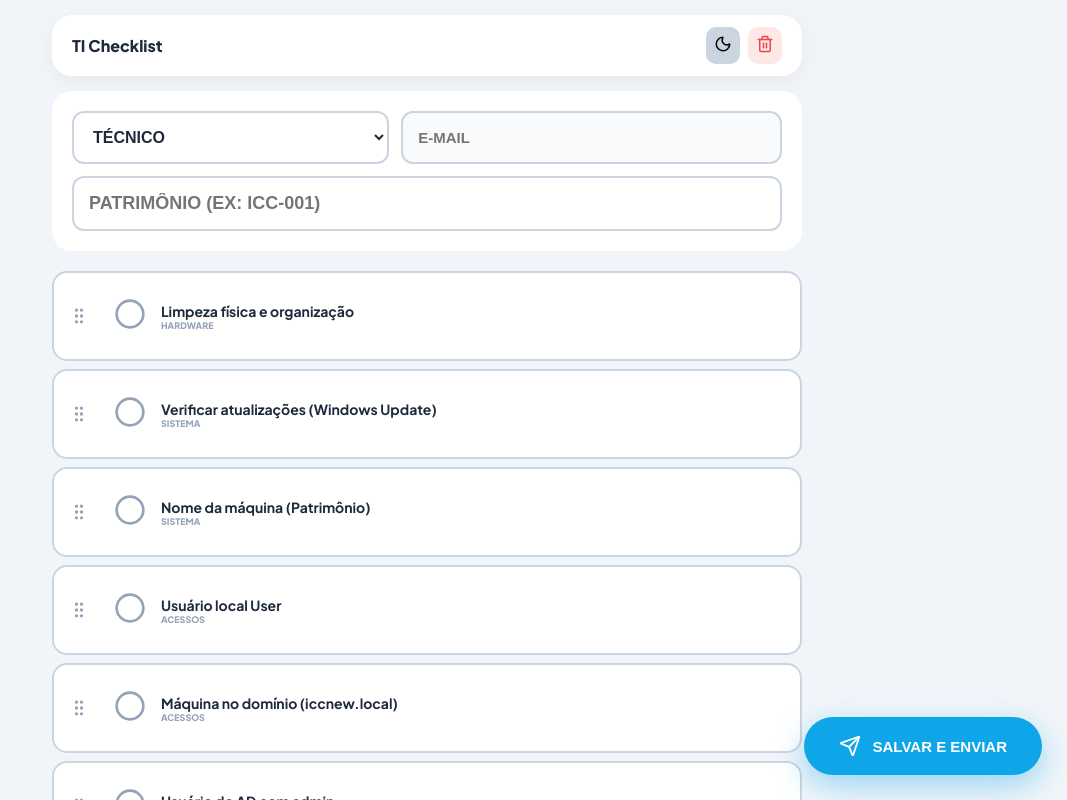
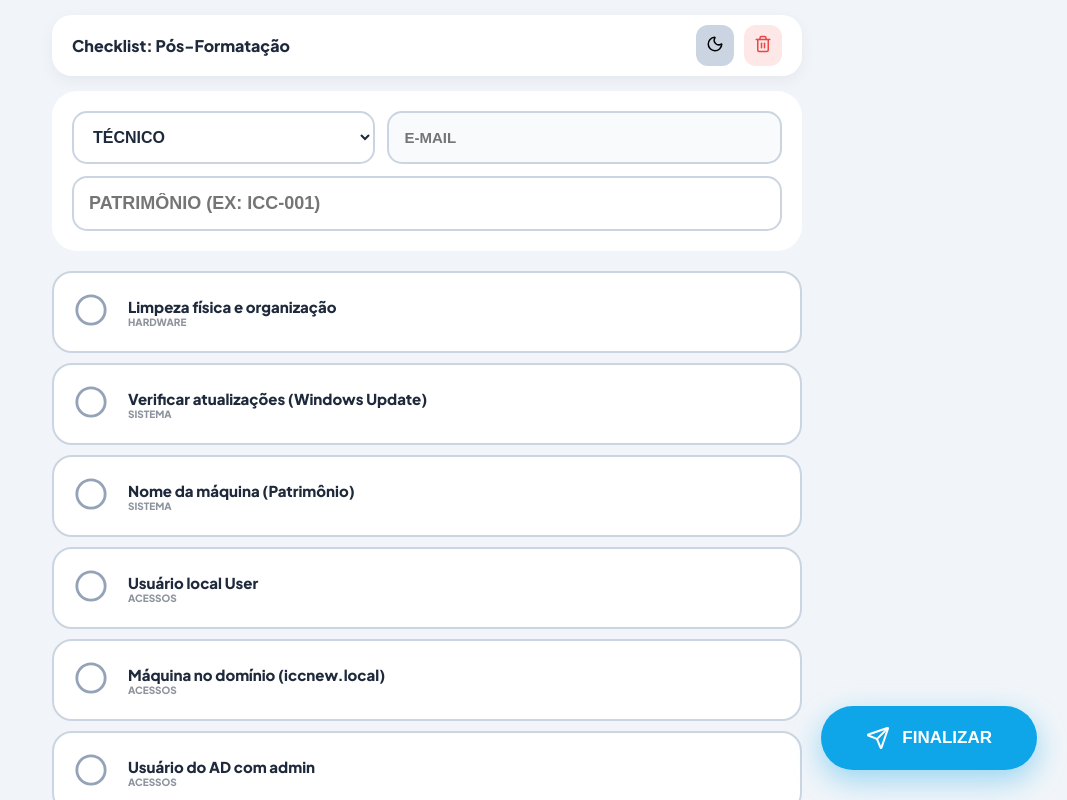
Before and after one commit to KnR3243/ICC-BRAZIL---Checklist-Padroniza-o, a React (Vite) app: page / in a window 1280 px wide. Shown: the top 800 px of the page, without its empty margins (213-1280 px from the left). Built offline with nearby package versions, Linux system fonts and the light colour scheme.

Commit message:
version 1.13

```diff
--- a/src/App.jsx
+++ b/src/App.jsx
@@ -38,99 +38,59 @@ const initialData = [
   { id: 33, task: "Ping - 192.168.10.10 (File)", cat: "Rede" },
 ];
 
-const LOCAL_STORAGE_KEY = 'checklist_icc_v8_stable';
+const STORAGE_KEY = 'checklist_icc_vFinal_Stable_NoDrag';
 
 export default function App() {
   const [state, setState] = useState(() => {
-    const saved = localStorage.getItem(LOCAL_STORAGE_KEY);
-    if (saved) return JSON.parse(saved);
-    return {
-      items: initialData,
-      patrimonio: '',
-      tecnico: '',
-      email: '',
-      checkedItems: {},
-      darkMode: false
-    };
+    const saved = localStorage.getItem(STORAGE_KEY);
+    return saved ? JSON.parse(saved) : { items: initialData, patrimonio: '', tecnico: '', email: '', checkedItems: {}, darkMode: false };
   });
 
   const { items, patrimonio, tecnico, email, checkedItems, darkMode } = state;
-  const [showErrors, setShowErrors] = useState(false);
   const [enviando, setEnviando] = useState(false);
-  const [isDrawing, setIsDrawing] = useState(false);
   const [hasSigned, setHasSigned] = useState(false);
-  const [draggedItemIdx, setDraggedItemIdx] = useState(null);
   const [modal, setModal] = useState({ show: false, title: '', msg: '', type: 'error' });
-
   const canvasRef = useRef(null);
 
-  useEffect(() => {
-    localStorage.setItem(LOCAL_STORAGE_KEY, JSON.stringify(state));
-  }, [state]);
+  useEffect(() => { localStorage.setItem(STORAGE_KEY, JSON.stringify(state)); }, [state]);
 
-  const updateState = (newData) => {
-    setState(prev => ({ ...prev, ...newData }));
+  const updateState = (val) => setState(p => ({ ...p, ...val }));
+
+  const handleTecnicoChange = (val) => {
+    let mail = '';
+    if (val === 'Kauan') mail = 'kauan.santos@iccbrazil.com.br';
+    else if (val === 'Odair') mail = 'odair.junior@iccbrazil.com.br';
+    updateState({ tecnico: val, email: mail });
   };
 
-  const handleDragStart = (e, index) => {
-    setDraggedItemIdx(index);
-    e.dataTransfer.effectAllowed = "move";
-    setTimeout(() => { e.target.style.opacity = "0.4"; }, 0);
+  const getPos = (e) => {
+    const rect = canvasRef.current.getBoundingClientRect();
+    const clientX = e.touches ? e.touches[0].clientX : e.clientX;
+    const clientY = e.touches ? e.touches[0].clientY : e.clientY;
+    return { x: clientX - rect.left, y: clientY - rect.top };
   };
 
-  const handleDragOver = (e, index) => {
-    e.preventDefault();
-    if (draggedItemIdx === null || draggedItemIdx === index) return;
-    const newList = [...items];
-    const draggedItem = newList[draggedItemIdx];
-    newList.splice(draggedItemIdx, 1);
-    newList.splice(index, 0, draggedItem);
-    setDraggedItemIdx(index);
-    updateState({ items: newList });
+  const startSign = (e) => {
+    const { x, y } = getPos(e);
+    const ctx = canvasRef.current.getContext('2d');
+    ctx.lineWidth = 2; ctx.lineCap = 'round'; ctx.strokeStyle = '#000';
+    ctx.beginPath(); ctx.moveTo(x, y);
+    canvasRef.current.isDrawing = true;
+    setHasSigned(true);
   };
 
-  const handleDragEnd = (e) => {
-    e.target.style.opacity = "1";
-    setDraggedItemIdx(null);
-  };
-
-  const handleTecnicoChange = (val) => {
-    let newEmail = '';
-    if (val === 'Kauan') newEmail = 'kauan.santos@iccbrazil.com.br';
-    if (val === 'Odair') newEmail = 'odair.junior@iccbrazil.com.br';
-    updateState({ tecnico: val, email: newEmail });
-  };
-
-  // FUNÇÃO PARA LIMPAR TUDO APÓS SALVAR
-  const resetFormAfterSave = () => {
-    updateState({
-      patrimonio: '',
-      tecnico: '',
-      email: '',
-      checkedItems: {},
-      // Mantemos a ordem dos 'items' conforme o usuário organizou
-    });
-    setHasSigned(false);
-    setShowErrors(false);
-    if (canvasRef.current) {
-      const ctx = canvasRef.current.getContext('2d');
-      ctx.clearRect(0, 0, canvasRef.current.width, canvasRef.current.height);
-    }
+  const drawSign = (e) => {
+    if (!canvasRef.current.isDrawing) return;
+    if (e.touches) e.preventDefault();
+    const { x, y } = getPos(e);
+    const ctx = canvasRef.current.getContext('2d');
+    ctx.lineTo(x, y); ctx.stroke();
   };
 
   const gerarPDF = async () => {
-    const totalChecked = Object.values(checkedItems).filter(Boolean).length;
-    if (!patrimonio || !tecnico) {
-      setModal({ show: true, title: 'Atenção', msg: 'Preencha Técnico e Patrimônio.', type: 'error' });
-      return;
-    }
-    if (totalChecked < items.length) {
-      setShowErrors(true);
-      setModal({ show: true, title: 'Incompleto', msg: `Faltam ${items.length - totalChecked} itens.`, type: 'error' });
-      return;
-    }
-    if (!hasSigned) {
-      setModal({ show: true, title: 'Assinatura', msg: 'Assine o documento.', type: 'error' });
+    const total = Object.values(checkedItems).filter(Boolean).length;
+    if (!patrimonio || !tecnico || !hasSigned || total < items.length) {
+      setModal({ show: true, title: 'Incompleto', msg: 'Assine e marque todos os 33 itens.', type: 'error' });
       return;
     }
 
@@ -141,29 +101,34 @@ export default function App() {
     doc.setFontSize(10);
     doc.text(`Técnico: ${tecnico} | Patrimônio: ${patrimonio}`, 20, 20);
     doc.text(`Data: ${new Date().toLocaleString()}`, 20, 25);
+
     let y = 35;
     doc.setFontSize(8);
-    items.forEach(item => {
-      doc.text(`[X] ${item.cat.toUpperCase()}: ${item.task}`, 20, y);
+    items.forEach(i => {
+      doc.text(`[X] ${i.cat.toUpperCase()}: ${i.task}`, 20, y);
       y += 5.5;
     });
 
     const sigData = canvasRef.current.toDataURL('image/jpeg', 0.8);
     doc.addImage(sigData, 'JPEG', 80, y + 5, 50, 15);
     const pdfBase64 = doc.output('datauristring');
-    doc.save(`Checklist_${patrimonio}.pdf`);
 
     try {
-      await fetch('/api/send', {
+      const res = await fetch('/api/send', {
         method: 'POST',
         headers: { 'Content-Type': 'application/json' },
         body: JSON.stringify({ tecnico, patrimonio, pdfBase64, email })
       });
-      setModal({ show: true, title: 'Sucesso!', msg: 'E-mail enviado e PDF salvo! Campos limpos para o próximo.', type: 'success' });
-      resetFormAfterSave(); // Limpa tudo após o envio
+      if (!res.ok) throw new Error();
+      setModal({ show: true, title: 'Sucesso!', msg: 'E-mail enviado e PDF salvo!', type: 'success' });
+
+      updateState({ patrimonio: '', checkedItems: {}, tecnico: '', email: '' });
+      setHasSigned(false);
+      canvasRef.current.getContext('2d').clearRect(0,0,600,180);
+      doc.save(`Checklist_${patrimonio}.pdf`);
     } catch (e) {
-      setModal({ show: true, title: 'Concluído', msg: 'PDF baixado. Lembre-se de limpar os campos se for iniciar outra máquina.', type: 'success' });
-      resetFormAfterSave(); // Limpa mesmo se a API de e-mail falhar (já que o PDF baixou)
+      setModal({ show: true, title: 'Aviso', msg: 'PDF baixado. O envio automático falhou.', type: 'error' });
+      doc.save(`Checklist_${patrimonio}.pdf`);
     }
     setEnviando(false);
   };
@@ -180,100 +145,62 @@ export default function App() {
     <div style={{ backgroundColor: theme.bg, minHeight: '100vh', padding: '15px', paddingBottom: '140px', display: 'flex', justifyContent: 'center', fontFamily: "'Plus Jakarta Sans', sans-serif", transition: 'background-color 0.3s ease' }}>
 
       {modal.show && (
-        <div style={{ position: 'fixed', inset: 0, backgroundColor: 'rgba(0,0,0,0.8)', display: 'flex', justifyContent: 'center', alignItems: 'center', zIndex: 9999, backdropFilter: 'blur(5px)' }}>
-          <div className="modal-pop" style={{ backgroundColor: theme.card, padding: '40px', borderRadius: '30px', maxWidth: '450px', width: '90%', textAlign: 'center' }}>
-              {modal.type === 'error' ? <XCircle size={70} color="#ef4444" /> : <CheckCircle size={70} color="#22c55e" />}
-              <h2 style={{ color: theme.text, fontSize: '24px', marginTop: '20px', fontWeight: '800' }}>{modal.title}</h2>
-              <p style={{ color: '#94a3b8', fontSize: '15px', marginBottom: '30px' }}>{modal.msg}</p>
-              <button onClick={() => setModal({ ...modal, show: false })} style={{ padding: '15px 40px', borderRadius: '15px', border: 'none', backgroundColor: theme.accent, color: '#fff', fontWeight: '800', cursor: 'pointer' }}>OK</button>
+        <div style={{ position: 'fixed', inset: 0, background: 'rgba(0,0,0,0.8)', zIndex: 9999, display: 'flex', alignItems: 'center', justifyContent: 'center', backdropFilter: 'blur(4px)' }}>
+          <div className="modal-pop" style={{ background: theme.card, padding: '40px', borderRadius: '30px', textAlign: 'center', maxWidth: '450px' }}>
+            {modal.type === 'error' ? <XCircle size={70} color="#ef4444" /> : <CheckCircle size={70} color="#22c55e" />}
+            <h2 style={{ fontWeight: '800', marginTop: '20px', color: theme.text }}>{modal.title}</h2>
+            <p style={{ color: '#94a3b8' }}>{modal.msg}</p>
+            <button onClick={() => setModal({ ...modal, show: false })} style={{ background: theme.accent, color: '#fff', border: 'none', padding: '15px 40px', borderRadius: '15px', fontWeight: '800', cursor: 'pointer', marginTop: '20px' }}>OK</button>
           </div>
         </div>
       )}
 
       <div style={{ width: '100%', maxWidth: '750px' }}>
-        <header style={{ display: 'flex', justifyContent: 'space-between', alignItems: 'center', marginBottom: '15px', backgroundColor: theme.card, padding: '12px 20px', borderRadius: '20px', boxShadow: '0 5px 20px rgba(0,0,0,0.05)', transition: 'background-color 0.3s ease' }}>
-          <h1 style={{ color: theme.text, fontSize: '16px', fontWeight: '800', margin: 0 }}>TI Checklist</h1>
-          <div style={{ display: 'flex', gap: '8px' }}>
-            <button onClick={() => updateState({ darkMode: !darkMode })} style={{ border: 'none', background: theme.border, padding: '8px', borderRadius: '10px', cursor: 'pointer', transition: 'all 0.3s ease' }}>{darkMode ? <Sun size={18} color="white" /> : <Moon size={18} />}</button>
-            <button onClick={() => window.confirm("Limpar tudo?") && (localStorage.removeItem(LOCAL_STORAGE_KEY) || window.location.reload())} style={{ border: 'none', background: '#ef444420', padding: '8px', borderRadius: '10px', cursor: 'pointer' }}><Trash2 size={18} color="#ef4444" /></button>
+        <header style={{ display: 'flex', justifyContent: 'space-between', alignItems: 'center', marginBottom: '15px', background: theme.card, padding: '10px 20px', borderRadius: '20px', boxShadow: '0 5px 15px rgba(0,0,0,0.05)' }}>
+          <h1 style={{ fontSize: '16px', fontWeight: '800', margin: 0, color: theme.text }}>Checklist: Pós-Formatação</h1>
+          <div style={{ display: 'flex', gap: '10px' }}>
+            <button onClick={() => updateState({ darkMode: !darkMode })} style={{ background: theme.border, border: 'none', padding: '10px', borderRadius: '12px', cursor: 'pointer', transition: '0.3s' }}>{darkMode ? <Sun size={18} color="white" /> : <Moon size={18} />}</button>
+            <button onClick={() => window.confirm("Limpar tudo?") && (localStorage.clear() || window.location.reload())} style={{ background: '#ef444420', border: 'none', padding: '10px', borderRadius: '12px', cursor: 'pointer' }}><Trash2 size={18} color="#ef4444" /></button>
           </div>
         </header>
 
-        <div style={{ backgroundColor: theme.card, padding: '20px', borderRadius: '20px', marginBottom: '20px', display: 'flex', flexDirection: 'column', gap: '12px', transition: 'background-color 0.3s ease' }}>
-          <div style={{ display: 'grid', gridTemplateColumns: '1fr 1.2fr', gap: '12px' }}>
-            <select value={tecnico} onChange={(e) => handleTecnicoChange(e.target.value)}
-                    style={{ padding: '15px', borderRadius: '12px', border: '2px solid ' + theme.border, backgroundColor: theme.card, color: theme.text, fontSize: '16px', fontWeight: '800', cursor: 'pointer' }}>
-              <option value="">TÉCNICO</option>
-              <option value="Odair">ODAIR</option>
-              <option value="Kauan">KAUAN</option>
+        <div style={{ background: theme.card, padding: '20px', borderRadius: '25px', marginBottom: '20px', display: 'flex', flexDirection: 'column', gap: '12px', transition: '0.3s ease' }}>
+          <div style={{ display: 'grid', gridTemplateColumns: '1fr 1.3fr', gap: '12px' }}>
+            <select value={tecnico} onChange={(e) => handleTecnicoChange(e.target.value)} style={{ padding: '15px', borderRadius: '15px', border: '2px solid ' + theme.border, background: theme.card, color: theme.text, fontWeight: '800', fontSize: '16px' }}>
+              <option value="">TÉCNICO</option><option value="Odair">ODAIR</option><option value="Kauan">KAUAN</option>
             </select>
-            <input value={email} readOnly placeholder="E-MAIL" style={{ padding: '15px', borderRadius: '12px', border: '2px solid ' + theme.border, backgroundColor: darkMode ? '#0f172a' : '#f8fafc', color: '#94a3b8', fontSize: '15px', fontWeight: '800' }} />
+            <input value={email} readOnly placeholder="E-MAIL" style={{ padding: '15px', borderRadius: '15px', border: '2px solid ' + theme.border, background: darkMode ? '#0f172a' : '#f8fafc', color: '#94a3b8', fontSize: '15px', fontWeight: '800' }} />
           </div>
-          <input
-            placeholder="PATRIMÔNIO (EX: ICC-001)"
-            value={patrimonio}
-            onChange={(e) => updateState({ patrimonio: e.target.value.toUpperCase() })}
-            style={{ padding: '15px', borderRadius: '12px', border: '2px solid ' + theme.border, backgroundColor: theme.card, color: theme.text, fontSize: '18px', fontWeight: '800', width: '100%', boxSizing: 'border-box' }}
-          />
+          <input placeholder="PATRIMÔNIO (EX: ICC-001)" value={patrimonio} onChange={(e) => updateState({ patrimonio: e.target.value.toUpperCase() })} style={{ padding: '15px', borderRadius: '15px', border: '2px solid ' + theme.border, background: theme.card, color: theme.text, fontSize: '18px', fontWeight: '800', width: '100%', boxSizing: 'border-box' }} />
         </div>
 
-        <div style={{ display: 'flex', flexDirection: 'column', gap: '8px' }}>
-          {items.map((item, index) => {
-            const isChecked = checkedItems[item.id];
-            return (
-              <div
-                key={item.id}
-                draggable
-                onDragStart={(e) => handleDragStart(e, index)}
-                onDragOver={(e) => handleDragOver(e, index)}
-                onDragEnd={handleDragEnd}
-                className="checklist-box"
-                style={{
-                  display: 'flex', alignItems: 'center', borderRadius: '15px', overflow: 'hidden',
-                  border: '2px solid ' + (isChecked ? '#22c55e' : (showErrors && !isChecked ? '#ef4444' : theme.border)),
-                  backgroundColor: isChecked ? (darkMode ? '#064e3b' : '#f0fff4') : theme.card,
-                  transition: 'background-color 0.3s ease, transform 0.2s'
-                }}
-              >
-                <div style={{ padding: '20px 10px 20px 15px', cursor: 'grab', display: 'flex', alignItems: 'center' }}>
-                    <GripVertical size={20} color="#94a3b8" />
-                </div>
+        <div style={{ display: 'flex', flexDirection: 'column', gap: '10px' }}>
+          {items.map((item) => (
+            <div key={item.id} className="checklist-box"
+              style={{ display: 'flex', alignItems: 'center', borderRadius: '20px', border: '2px solid ' + (checkedItems[item.id] ? '#22c55e' : theme.border), background: checkedItems[item.id] ? (darkMode ? '#064e3b' : '#f0fff4') : theme.card, transition: '0.2s' }}>
 
-                <div onClick={() => updateState({ checkedItems: { ...checkedItems, [item.id]: !isChecked } })} style={{ display: 'flex', alignItems: 'center', width: '100%', cursor: 'pointer', padding: '15px 15px 15px 5px' }}>
-                  <div style={{ padding: '10px', marginRight: '5px' }}>
-                     {isChecked ? <CheckCircle color="#22c55e" size={32} /> : <Circle color={showErrors && !isChecked ? "#ef4444" : "#94a3b8"} size={32} />}
-                  </div>
-                  <div style={{ flex: 1 }}>
-                    <div style={{ fontSize: '14px', fontWeight: '700', color: isChecked ? (darkMode ? '#fff' : '#166534') : theme.text }}>{item.task}</div>
-                    <div style={{ fontSize: '9px', color: '#94a3b8', fontWeight: '900', textTransform: 'uppercase' }}>{item.cat}</div>
-                  </div>
+              <div onClick={() => updateState({ checkedItems: { ...checkedItems, [item.id]: !checkedItems[item.id] } })} style={{ display: 'flex', alignItems: 'center', flex: 1, cursor: 'pointer', padding: '20px' }}>
+                <div style={{ paddingRight: '20px' }}>{checkedItems[item.id] ? <CheckCircle color="#22c55e" size={34} /> : <Circle color="#94a3b8" size={34} />}</div>
+                <div>
+                  <div style={{ fontSize: '15px', fontWeight: '800', color: checkedItems[item.id] ? (darkMode ? '#fff' : '#166534') : theme.text }}>{item.task}</div>
+                  {/* AJUSTE AQUI: Adicionado color: theme.text para não ficar preto no modo escuro */}
+                  <div style={{ fontSize: '10px', fontWeight: '900', opacity: 0.5, textTransform: 'uppercase', color: theme.text }}>{item.cat}</div>
                 </div>
               </div>
-            );
-          })}
+            </div>
+          ))}
         </div>
 
-        <div style={{ marginTop: '30px', backgroundColor: theme.card, padding: '20px', borderRadius: '20px', border: '2px solid ' + (showErrors && !hasSigned ? '#ef4444' : theme.border), transition: 'background-color 0.3s ease' }}>
-          <label style={{ color: theme.text, fontSize: '11px', fontWeight: '900', display: 'block', marginBottom: '10px' }}>ASSINATURA OBRIGATÓRIA</label>
-          <canvas ref={canvasRef} width={600} height={180}
-                  onMouseDown={(e) => { setIsDrawing(true); setHasSigned(true); const ctx = canvasRef.current.getContext('2d'); ctx.beginPath(); ctx.moveTo(e.nativeEvent.offsetX, e.nativeEvent.offsetY); }}
-                  onMouseMove={(e) => { if (!isDrawing) return; const ctx = canvasRef.current.getContext('2d'); ctx.lineTo(e.nativeEvent.offsetX, e.nativeEvent.offsetY); ctx.stroke(); }}
-                  onMouseUp={() => setIsDrawing(false)}
-                  style={{ width: '100%', height: '160px', background: '#ffffff', borderRadius: '12px', border: '1px solid #cbd5e1', cursor: 'crosshair', touchAction: 'none' }} />
-          <button onClick={() => { canvasRef.current.getContext('2d').clearRect(0,0,600,180); setHasSigned(false); }} style={{ marginTop: '10px', color: '#ef4444', border: 'none', background: 'none', cursor: 'pointer', fontWeight: '800', fontSize: '11px' }}>LIMPAR QUADRO</button>
+        <div style={{ marginTop: '40px', background: '#fff', padding: '25px', borderRadius: '30px', border: '2px solid ' + theme.border }}>
+          <p style={{ color: '#000', fontSize: '11px', fontWeight: '900', marginBottom: '10px' }}>ASSINATURA OBRIGATÓRIA</p>
+          <canvas ref={canvasRef} width={600} height={180} onMouseDown={startSign} onMouseMove={drawSign} onMouseUp={() => canvasRef.current.isDrawing = false} onTouchStart={startSign} onTouchMove={drawSign} onTouchEnd={() => canvasRef.current.isDrawing = false}
+            style={{ width: '100%', height: '170px', background: '#fff', borderRadius: '15px', border: '1px solid #ddd', touchAction: 'none' }} />
+          <button onClick={() => { canvasRef.current.getContext('2d').clearRect(0,0,600,180); setHasSigned(false); }} style={{ color: '#ef4444', border: 'none', background: 'none', fontWeight: '800', fontSize: '12px', cursor: 'pointer', marginTop: '10px' }}>LIMPAR QUADRO</button>
         </div>
       </div>
 
-      <button onClick={gerarPDF} disabled={enviando} className="btn-save"
-        style={{
-          position: 'fixed', bottom: '25px', right: '25px',
-          backgroundColor: '#0ea5e9', color: '#fff', border: 'none',
-          padding: '18px 35px', borderRadius: '50px', fontWeight: '900',
-          cursor: 'pointer', boxShadow: '0 10px 30px rgba(14,165,233,0.4)',
-          display: 'flex', alignItems: 'center', gap: '12px', fontSize: '15px', zIndex: 1000,
-          transition: 'all 0.2s ease'
-        }}>
-        {enviando ? 'ENVIANDO...' : <><Send size={22} /> SALVAR E ENVIAR</>}
+      <button onClick={gerarPDF} disabled={enviando} className="btn-save" style={{ position: 'fixed', bottom: '30px', right: '30px', background: '#0ea5e9', color: '#fff', border: 'none', padding: '20px 45px', borderRadius: '60px', fontWeight: '900', cursor: 'pointer', boxShadow: '0 10px 30px rgba(14,165,233,0.4)', transition: 'all 0.2s ease', zIndex: 1000, display: 'flex', alignItems: 'center', gap: '12px', fontSize: '17px' }}>
+        {enviando ? 'ENVIANDO...' : <><Send size={24} /> FINALIZAR</>}
       </button>
 
       <style>{`
@@ -281,7 +208,6 @@ export default function App() {
         body { margin: 0; padding: 0; font-family: 'Plus Jakarta Sans', sans-serif; overflow-x: hidden; }
         .modal-pop { animation: pop 0.3s cubic-bezier(0.175, 0.885, 0.32, 1.275); }
         @keyframes pop { 0% { transform: scale(0.6); opacity: 0; } 100% { transform: scale(1); opacity: 1; } }
-        .checklist-box:active { cursor: grabbing; transform: scale(1.02); z-index: 10; box-shadow: 0 10px 25px rgba(0,0,0,0.1); }
         .btn-save:hover { transform: scale(1.05); background-color: #0284c7; }
         .btn-save:active { transform: scale(0.95); }
       `}</style>
```
Also changed, not shown: api/send.js (+10 -22 lines).
